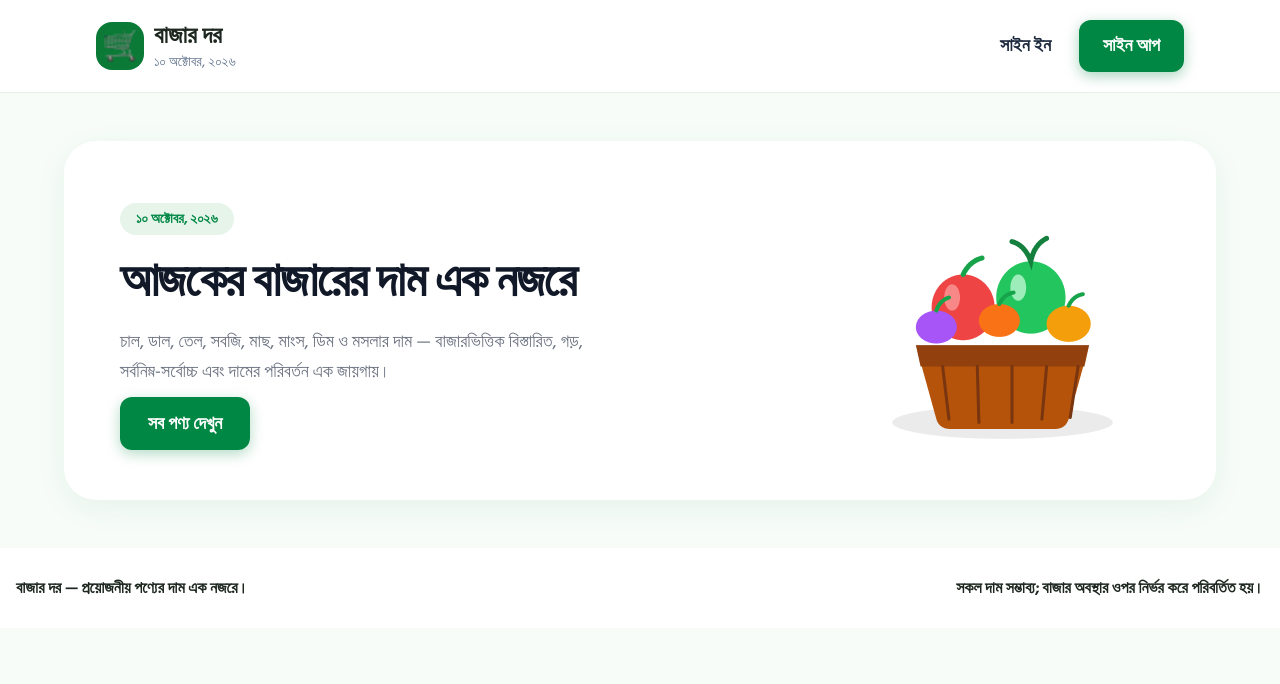
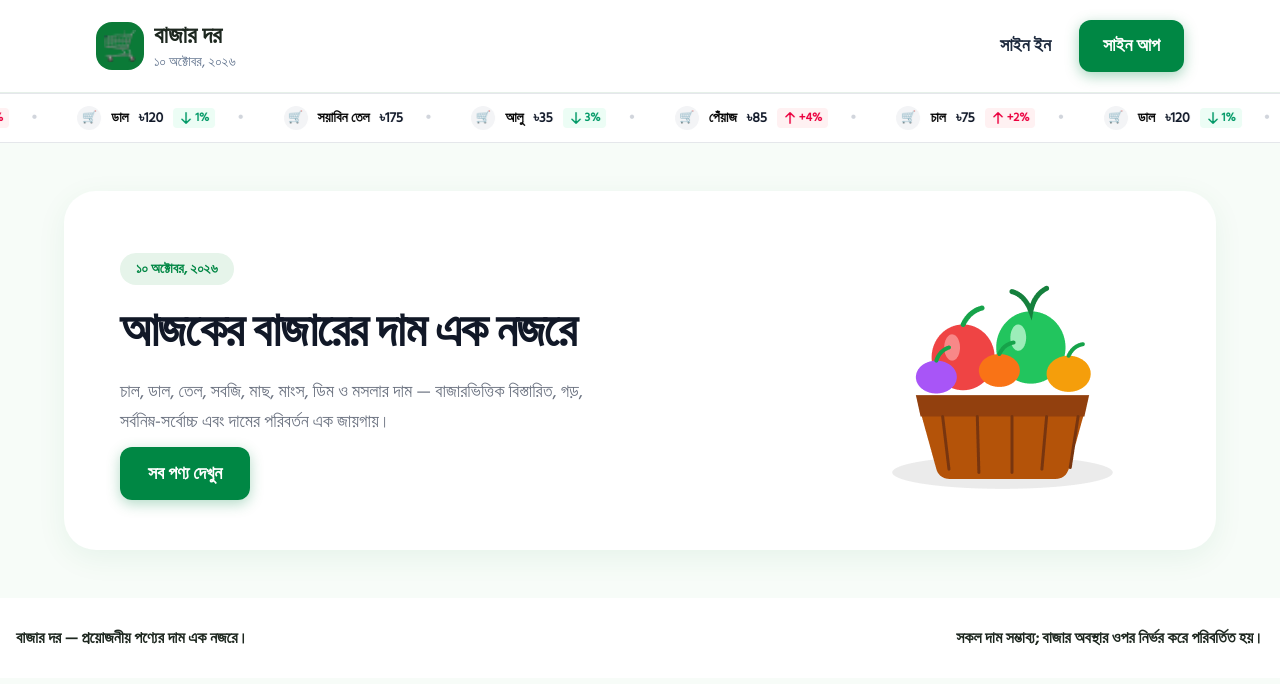
Before and after one commit to sakhawatporag/Assignment_007, a Next.js app: page / in a window 1280 px wide. Shown: the top 684 px of the page. Built offline with nearby package versions, Linux system fonts and the light colour scheme; no server answers.

Commit message:
stripe added(infinite loop)

```diff
--- a/src/app/page.tsx
+++ b/src/app/page.tsx
@@ -1,6 +1,7 @@
 import Nav from '@/components/Nav';
 import Banner from'@/components/Banner';
 import Footer from'@/components/Footer';
+import Stripe from '@/components/Stripe';
 
 
 
@@ -9,6 +10,7 @@ const page = () => {
     <>
       <main className="min-h-screen bg-[#f7fcf8]">
         <Nav />
+        <Stripe />
         <div className="bg-[#f7fcf8]">
           <Banner />
         </div>
--- /dev/null
+++ b/src/components/Stripe.tsx
@@ -0,0 +1,208 @@
+'use client';
+
+
+import { useEffect, useState } from 'react';
+import Image from 'next/image';
+
+type Product = {
+  id?: string | number;
+  _id?: string | number;
+  image?: string;
+  logo?: string;
+  imageUrl?: string;
+  logoUrl?: string;
+  thumbnail?: string;
+  thumbnailUrl?: string;
+  photo?: string;
+  icon?: string;
+  name?: string;
+  title?: string;
+  nameBn?: string;
+  price?: number | string;
+  currentPrice?: number | string;
+  today?: number | string;
+  change?: number;
+  priceChange?: number;
+  categoryIcon?: string;
+  isDrop?: boolean;
+  isUp?: boolean;
+};
+
+type ApiProduct = Omit<Product, 'change'> & {
+  change?: number | { pct?: number; dir?: string };
+};
+
+const getProductLogo = (product: Product) =>
+  product.logoUrl ||
+  product.logo ||
+  product.imageUrl ||
+  product.image ||
+  product.thumbnailUrl ||
+  product.thumbnail ||
+  product.photo ||
+  product.icon;
+
+const fallbackProducts: Product[] = [
+  { id: 'rice', name: 'চাল', price: 75, change: 2, isUp: true },
+  { id: 'lentils', name: 'ডাল', price: 120, change: -1, isDrop: true },
+  { id: 'oil', name: 'সয়াবিন তেল', price: 175, change: 0 },
+  { id: 'potato', name: 'আলু', price: 35, change: -3, isDrop: true },
+  { id: 'onion', name: 'পেঁয়াজ', price: 85, change: 4, isUp: true },
+];
+
+const isImageUrl = (value: string) =>
+  value.startsWith('/') || value.startsWith('http://') || value.startsWith('https://');
+
+const PriceTickerStrip = () => {
+  const [products, setProducts] = useState<Product[]>(fallbackProducts);
+  const [loading, setLoading] = useState(true);
+
+  useEffect(() => {
+    fetch('https://api.api-store.workers.dev/api/bazardor/products')
+      .then((res) => {
+        if (!res.ok) {
+          throw new Error(`Products request failed with status ${res.status}`);
+        }
+        return res.json();
+      })
+      .then((data) => {
+        const list = Array.isArray(data) ? data : data?.products || [];
+        if (list.length > 0) {
+          setProducts(
+            list.map((item: ApiProduct) => {
+              const apiChange = typeof item.change === 'object' ? item.change : undefined;
+              const change = apiChange?.pct ?? item.change;
+
+              return {
+                ...item,
+                name: item.name || item.nameBn,
+                price: item.price ?? item.today,
+                image: item.image || item.categoryIcon,
+                change: typeof change === 'number' ? change : undefined,
+                isDrop: item.isDrop ?? apiChange?.dir === 'down',
+                isUp: item.isUp ?? apiChange?.dir === 'up',
+              };
+            }),
+          );
+        }
+        setLoading(false);
+      })
+      .catch((err) => {
+        console.error('Error fetching market prices:', err);
+        setLoading(false);
+      });
+  }, []);
+
+  if (loading && products.length === 0) {
+    return null;
+  }
+
+  // Repeat the sequence enough times to keep the strip filled on wide screens.
+  const displayItems = [...products, ...products, ...products, ...products];
+
+  return (
+    <>
+      <style>{`
+        @keyframes ticker-scroll {
+          0% {
+            transform: translate3d(0, 0, 0);
+          }
+          100% {
+            transform: translate3d(-50%, 0, 0);
+          }
+        }
+        .ticker-track {
+          display: flex;
+          width: max-content;
+          animation: ticker-scroll 75s linear infinite;
+          will-change: transform;
+          backface-visibility: hidden;
+        }
+      `}</style>
+
+      <div className="w-full bg-[#FFFFFF] text-black border-y border-gray-200 overflow-hidden py-3 select-none">
+        <div className="ticker-track items-center">
+          {displayItems.map((item, index) => {
+            const isDrop = item.isDrop ?? ((item.change ?? 0) < 0 || (item.priceChange ?? 0) < 0);
+            const isUp = item.isUp ?? ((item.change ?? 0) > 0 || (item.priceChange ?? 0) > 0);
+            const logo = getProductLogo(item);
+
+            return (
+              <div
+                key={`${item.id || item._id || index}-${index}`}
+                className="flex shrink-0 items-center gap-2.5 mx-5 text-sm font-semibold whitespace-nowrap"
+              >
+
+                {logo && isImageUrl(logo) ? (
+
+                  <Image
+                    src={logo}
+                    alt={item.name || item.title || 'পণ্য'}
+                    className="w-6 h-6 object-cover rounded-full border border-gray-200"
+                    width={24}
+                    height={24}
+                    unoptimized
+                  />
+                ) : (
+                  <span className="w-6 h-6 flex items-center justify-center bg-gray-100 rounded-full text-xs">
+                    {logo || '🛒'}
+                  </span>
+                )}
+
+                {/* Name */}
+                <span>{item.name || item.title}</span>
+
+                {/* Price */}
+                <span className="font-bold text-gray-900">
+                  ৳{item.price || item.currentPrice}
+                </span>
+
+                {/* Price Drop (Green) / Up (Red) */}
+                {isDrop ? (
+                  <span className="flex items-center text-xs font-bold text-emerald-600 bg-emerald-50 px-1.5 py-0.5 rounded">
+                    <svg
+                      className="w-3.5 h-3.5 mr-0.5"
+                      fill="none"
+                      stroke="currentColor"
+                      strokeWidth="2.5"
+                      viewBox="0 0 24 24"
+                    >
+                      <path
+                        strokeLinecap="round"
+                        strokeLinejoin="round"
+                        d="M19 14l-7 7m0 0l-7-7m7 7V3"
+                      />
+                    </svg>
+                    {item.change ? `${Math.abs(item.change)}%` : 'Drop'}
+                  </span>
+                ) : isUp ? (
+                  <span className="flex items-center text-xs font-bold text-rose-600 bg-rose-50 px-1.5 py-0.5 rounded">
+                    <svg
+                      className="w-3.5 h-3.5 mr-0.5"
+                      fill="none"
+                      stroke="currentColor"
+                      strokeWidth="2.5"
+                      viewBox="0 0 24 24"
+                    >
+                      <path
+                        strokeLinecap="round"
+                        strokeLinejoin="round"
+                        d="M5 10l7-7m0 0l7 7m-7-7v18"
+                      />
+                    </svg>
+                    {item.change ? `+${item.change}%` : 'Up'}
+                  </span>
+                ) : null}
+
+                {/* Divider bullet */}
+                <span className="text-gray-300 ml-3">•</span>
+              </div>
+            );
+          })}
+        </div>
+      </div>
+    </>
+  );
+};
+
+export default PriceTickerStrip;
```
